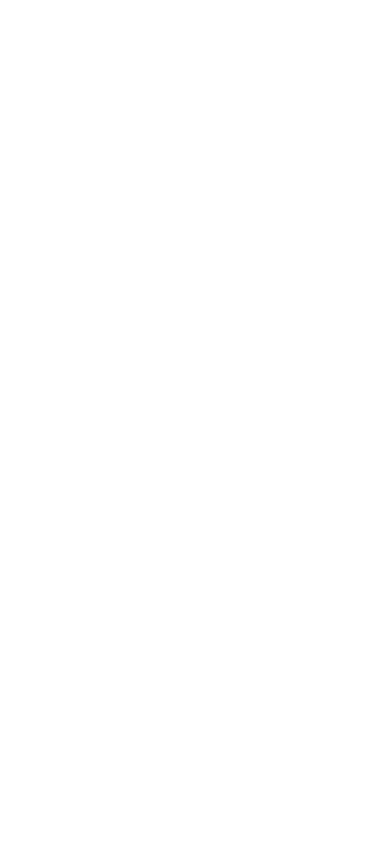
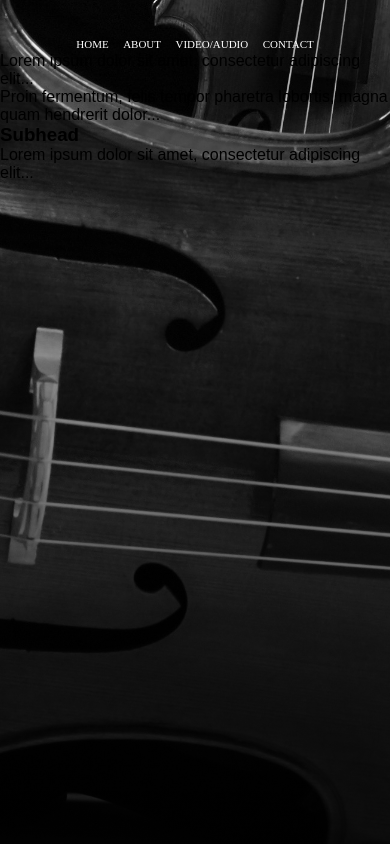
Before and after one commit to jordypereira/malin-first-website, a plain HTML site: page about.html in a window 390 px wide. Drawn offline with Linux system fonts and the light colour scheme; a web font is replaced by a local one.

Commit message:
mobile friendly

```diff
--- a/about.html
+++ b/about.html
@@ -0,0 +1,44 @@
+<!DOCTYPE html>
+<html lang="en">
+<head>
+    <meta charset="UTF-8">
+    <title>About me</title>
+    <link rel="preconnect" href="https://fonts.gstatic.com">
+    <link href="https://fonts.googleapis.com/css2?family=Castoro&display=swap" rel="stylesheet">
+    <link rel="stylesheet" href="style.css">
+</head>
+<body>
+    <header>
+    <div class="wrapper">
+        <div class="logo">
+            <img src="" alt="">
+        </div>
+        <ul class="nav-area">
+        <li><a href="index.html">Home</a></li>
+        <li><a href="about.html">About</a></li>
+        <li><a href="#">Video/Audio</a></li>
+        <li><a href="#">Contact</a></li>
+        </ul>
+    </div>
+        <!-- Main Content Section -->
+    <section class="page-section" id="main-content">
+        <div class="container">
+        <div class="row justify-content-center">
+            <div class="col-lg-8 text-center">
+
+            <p>Lorem ipsum dolor sit amet, consectetur adipiscing elit...</p>
+            <p>Proin fermentum, felis tempor pharetra lobortis, magna quam hendrerit dolor...</p>
+            <h3>Subhead</h3>
+            <p>Lorem ipsum dolor sit amet, consectetur adipiscing elit...</p>
+            </div>
+        </div>
+        </div>
+    </section>
+
+
+
+    </div>
+    </header>
+
+</body>
+</html>
```
Also changed, not shown: index.html (+3 -0 lines).
